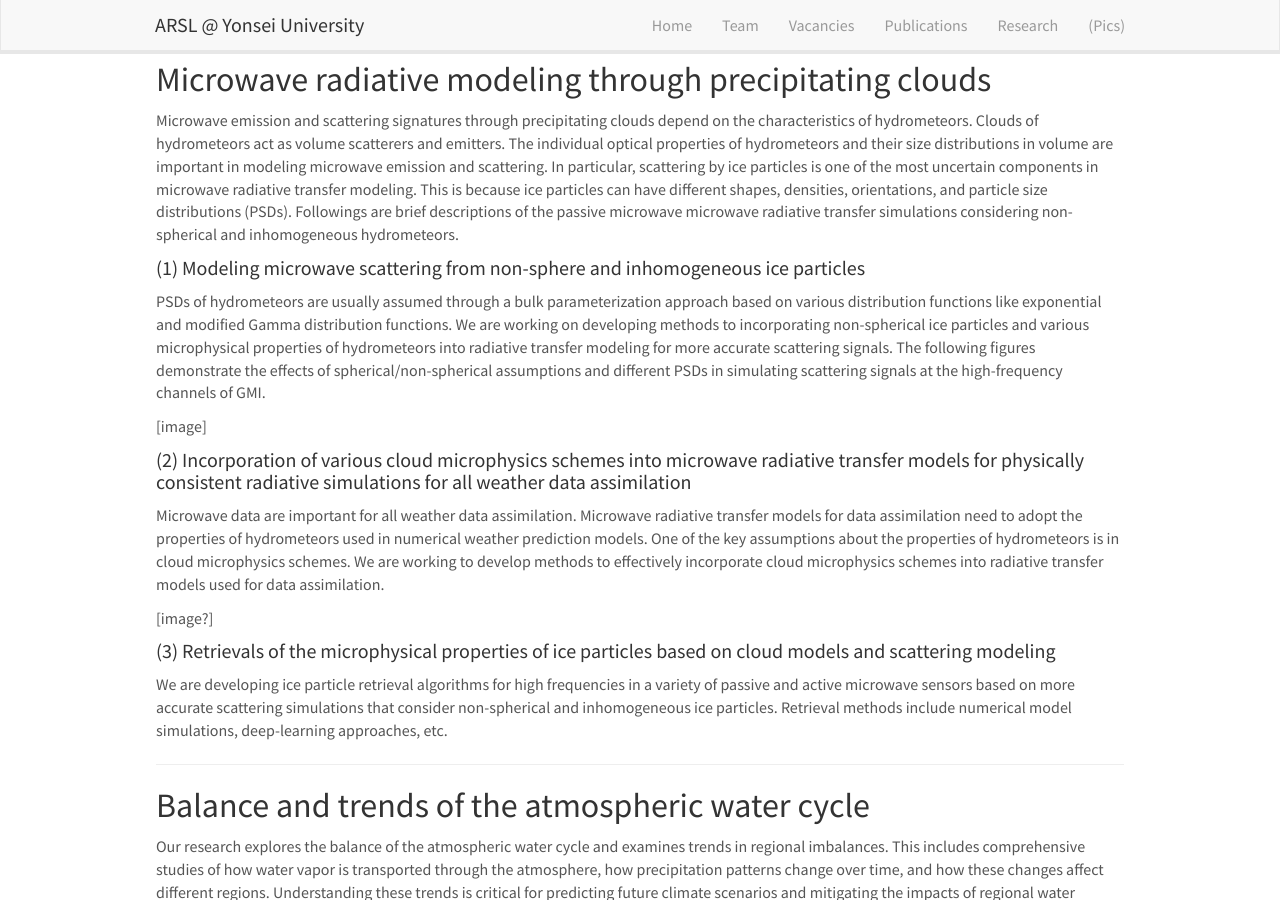
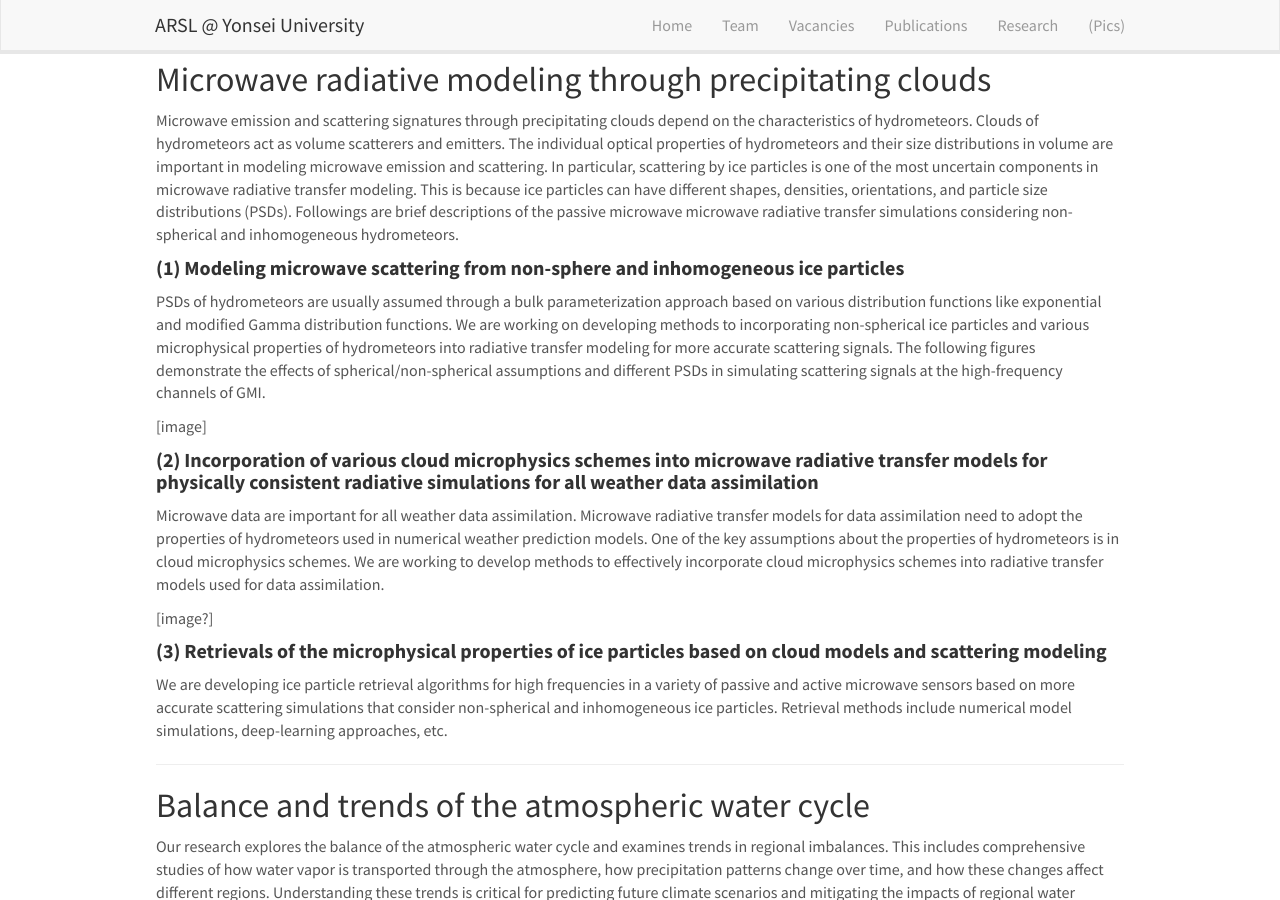
Before and after one commit to roo2003/roo2003.github.io, a Jekyll site: the page built from _pages/research.md, in a window 1280 px wide and 900 px high, scrolled down 3585 px. Built offline with Jekyll 4.4.1, drawn with Linux system fonts in a browser that asks for light colours; nearby versions of some CDN libraries.

```diff
--- a/_pages/research.md
+++ b/_pages/research.md
@@ -65,19 +65,19 @@ The water and ice phases estimated using the GMM-based algorithm are in good agr
 
 Microwave emission and scattering signatures through precipitating clouds depend on the characteristics of hydrometeors. Clouds of hydrometeors act as volume scatterers and emitters. The individual optical properties of hydrometeors and their size distributions in volume are important in modeling microwave emission and scattering. In particular, scattering by ice particles is one of the most uncertain components in microwave radiative transfer modeling. This is because ice particles can have different shapes, densities, orientations, and particle size distributions (PSDs). Followings are brief descriptions of the passive microwave microwave radiative transfer simulations considering non-spherical and inhomogeneous hydrometeors.
 
-#### (1) Modeling microwave scattering from non-sphere and inhomogeneous ice particles
+#### <strong>(1) Modeling microwave scattering from non-sphere and inhomogeneous ice particles</strong>
 
 PSDs of hydrometeors are usually assumed through a bulk parameterization approach based on various distribution functions like exponential and modified Gamma distribution functions. We are working on developing methods to incorporating non-spherical ice particles and various microphysical properties of hydrometeors into radiative transfer modeling for more accurate scattering signals. The following figures demonstrate the effects of spherical/non-spherical assumptions and different PSDs in simulating scattering signals at the high-frequency channels of GMI.
 
 [image]
 
-#### (2) Incorporation of various cloud microphysics schemes into microwave radiative transfer models for physically consistent radiative simulations for all weather data assimilation
+#### <strong>(2) Incorporation of various cloud microphysics schemes into microwave radiative transfer models for physically consistent radiative simulations for all weather data assimilation</strong>
 
 Microwave data are important for all weather data assimilation. Microwave radiative transfer models for data assimilation need to adopt the properties of hydrometeors used in numerical weather prediction models. One of the key assumptions about the properties of hydrometeors is in cloud microphysics schemes. We are working to develop methods to effectively incorporate cloud microphysics schemes into radiative transfer models used for data assimilation.
 
 [image?]
 
-#### (3) Retrievals of the microphysical properties of ice particles based on cloud models and scattering modeling
+#### <strong>(3) Retrievals of the microphysical properties of ice particles based on cloud models and scattering modeling</strong>
 
 We are developing ice particle retrieval algorithms for high frequencies in a variety of passive and active microwave sensors based on more accurate scattering simulations that consider non-spherical and inhomogeneous ice particles. Retrieval methods include numerical model simulations, deep-learning approaches, etc.
 
@@ -88,6 +88,6 @@ We are developing ice particle retrieval algorithms for high frequencies in a va
 
 Our research explores the balance of the atmospheric water cycle and examines trends in regional imbalances. This includes comprehensive studies of how water vapor is transported through the atmosphere, how precipitation patterns change over time, and how these changes affect different regions. Understanding these trends is critical for predicting future climate scenarios and mitigating the impacts of regional water imbalances on ecosystems and human activities.
 
-#### Global and regional atmospheric water balance closure problems and trends
+#### <strong>Global and regional atmospheric water balance closure problems and trends</strong>
 
 The atmospheric water cycle is one of the most important components of the global water cycle. Large amounts of water vapor that are evaporated from the ocean are transported to the continents through the atmosphere. The transported water vapor is converted into precipitating which provides vital water for living things on Earth. Precipitation and evaporation over the oceans change the sea surface salinity and help to drive the ocean thermohaline circulation. Changes in the phase of water in the atmosphere involve latent heat exchanges. Latent heat released by condensation is one of the major energy sources driving the general circulation of the atmosphere. Knowledge of the atmospheric water cycle is therefore essential in order to manage water resources and to understand the Earth's weather and climate. Our research uses the column-integrated atmospheric water balance over the ocean using various satellite-based and merged datasets and focuses on the closures and climatological trends of the regional unbalances.
```
